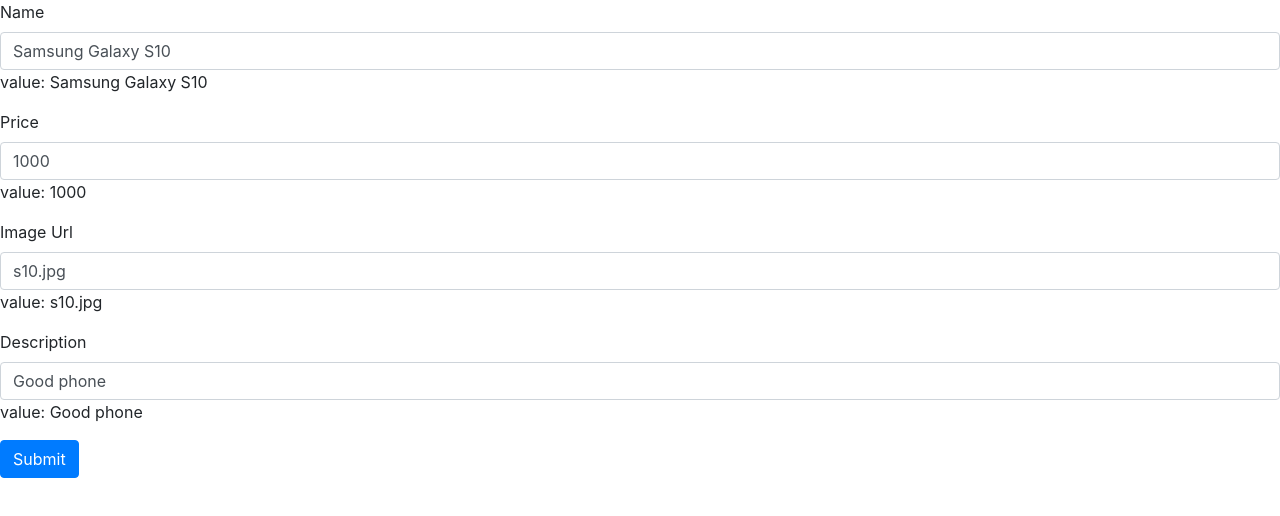
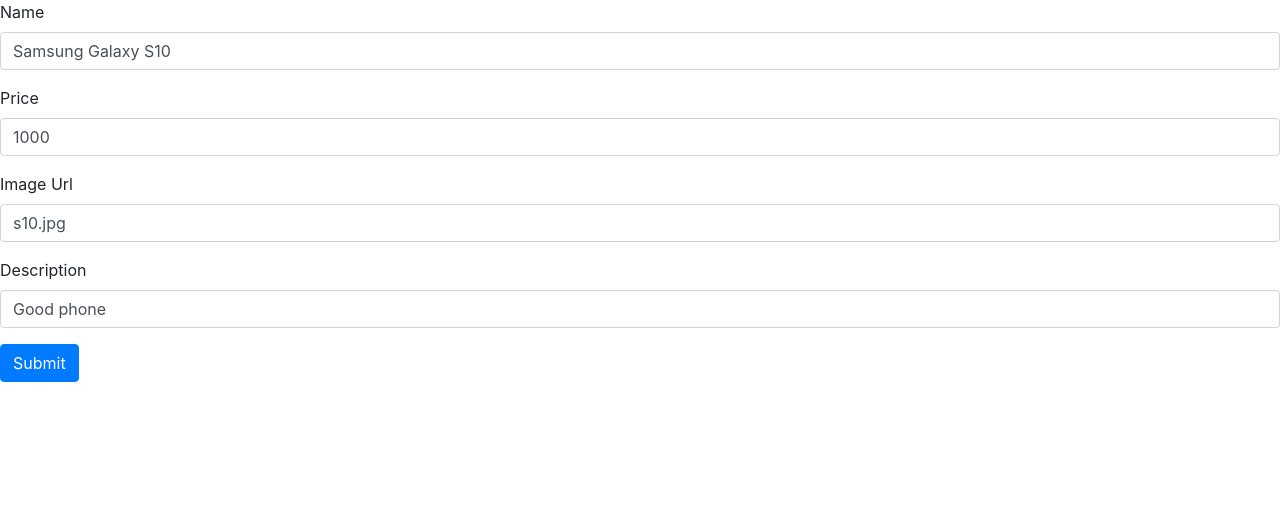
Before and after one commit to Arifdamar/Angular, an Angular app in the folder example/: page / in a window 1280 px wide. Shown: the top 516 px of the page. Built offline with nearby package versions, Linux system fonts and the light colour scheme.

Commit message:
FormGroup

```diff
--- a/example/src/app/product.component.html
+++ b/example/src/app/product.component.html
@@ -1,29 +1,25 @@
-<form>
+<form [formGroup]="productForm" (ngSubmit)="onSubmit()">
 
   <div class="form-group">
     <label>Name</label>
-    <input class="form-control" [formControl]="name">
-    value: {{ name.value }}
+    <input class="form-control" formControlName="name">
   </div>
 
   <div class="form-group">
     <label>Price</label>
-    <input class="form-control" [formControl]="price">
-    value: {{ price.value }}
+    <input class="form-control" formControlName="price">
   </div>
 
   <div class="form-group">
     <label>Image Url</label>
-    <input class="form-control" [formControl]="imageUrl">
-    value: {{ imageUrl.value }}
+    <input class="form-control" formControlName="imageUrl">
   </div>
 
   <div class="form-group">
     <label>Description</label>
-    <input class="form-control" [formControl]="description">
-    value: {{ description.value }}
+    <input class="form-control" formControlName="description">
   </div>
 
-  <button type="submit" class="btn btn-primary" (click)="updateName()">Submit</button>
+  <button type="submit" class="btn btn-primary" (click)="updateProduct()">Submit</button>
 
 </form>
--- a/example/src/app/product.component.ts
+++ b/example/src/app/product.component.ts
@@ -1,7 +1,7 @@
 import { Component } from '@angular/core';
 import { ProductRepository } from './repository.model';
 import { Product } from './product.model';
-import { NgForm, FormControl } from '@angular/forms';
+import { NgForm, FormControl, FormGroup } from '@angular/forms';
 
 @Component({
     selector: 'app',
@@ -9,12 +9,23 @@
     styleUrls: ['./product.component.css']
 })
 export class ProductComponent {
-    name = new FormControl('Samsung Galaxy S10');
-    price = new FormControl('1000');
-    imageUrl = new FormControl('s10.jpg');
-    description = new FormControl('Good phone');
+    productForm = new FormGroup({
+        name: new FormControl('Samsung Galaxy S10'),
+        price: new FormControl('1000'),
+        imageUrl: new FormControl('s10.jpg'),
+        description: new FormControl('Good phone')
+    })
 
-    updateName() {
-        this.name.setValue('Samsung Galaxy S10+');
+    onSubmit() {
+        console.log(this.productForm.value);
+    }
+
+    updateProduct() {
+        this.productForm.patchValue({
+            name: 'Samsung Galaxy S10+',
+            price: '2000',
+            imageUrl: 's10+.jpg',
+            description: 'Better phone'
+        })
     }
 }
```
